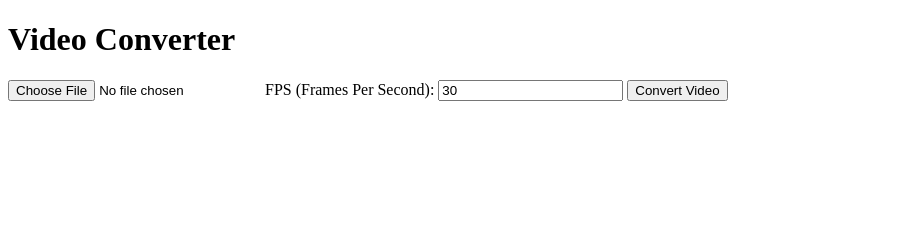
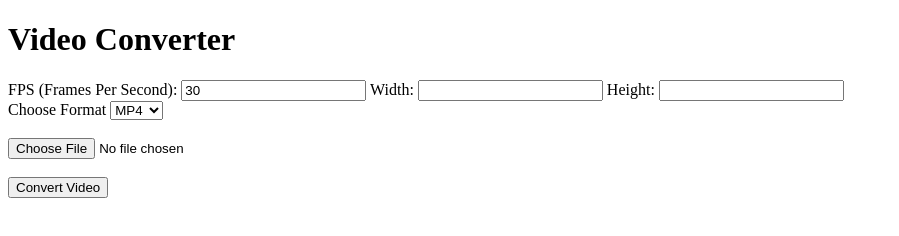
Before and after one commit to ayush-accuknox/video-codec-converter, a website: page public/index.html in a window 1280 px wide. Shown: the whole page, without its empty margins (0-899 px from the left). Drawn offline with Linux system fonts and the light colour scheme.

Commit message:
added user resolution, output format

```diff
--- a/public/index.html
+++ b/public/index.html
@@ -9,9 +9,30 @@
 <body>
   <h1>Video Converter</h1>
   <form action="/upload" method="post" enctype="multipart/form-data">
-    <input type="file" name="video" accept="video/*" required>
     <label for="fps">FPS (Frames Per Second):</label>
     <input type="number" name="fps" id="fps" min="1" value="30" required>
+
+    <label for="Width">Width:</label>
+    <input type="number" name="Width" id="Width" required>
+
+    <label for="Height">Height:</label>
+    <input type="number" name="Height" id="Height" required>
+
+    <br>
+    <label for="">Choose Format</label>
+    <select name="format" id="format">
+      <option value="mp4">MP4</option>
+      <option value="avi">AVI</option>
+      <option value="mov">MOV</option>
+      <option value="ts">TS</option>
+    </select>
+
+    <br>
+    <br>
+    <input type="file" name="video" accept="video/*" required>
+
+    <br>
+    <br>
     <button type="submit">Convert Video</button>
   </form>
 </body>
```
Also changed, not shown: app.js (+7 -6 lines).
